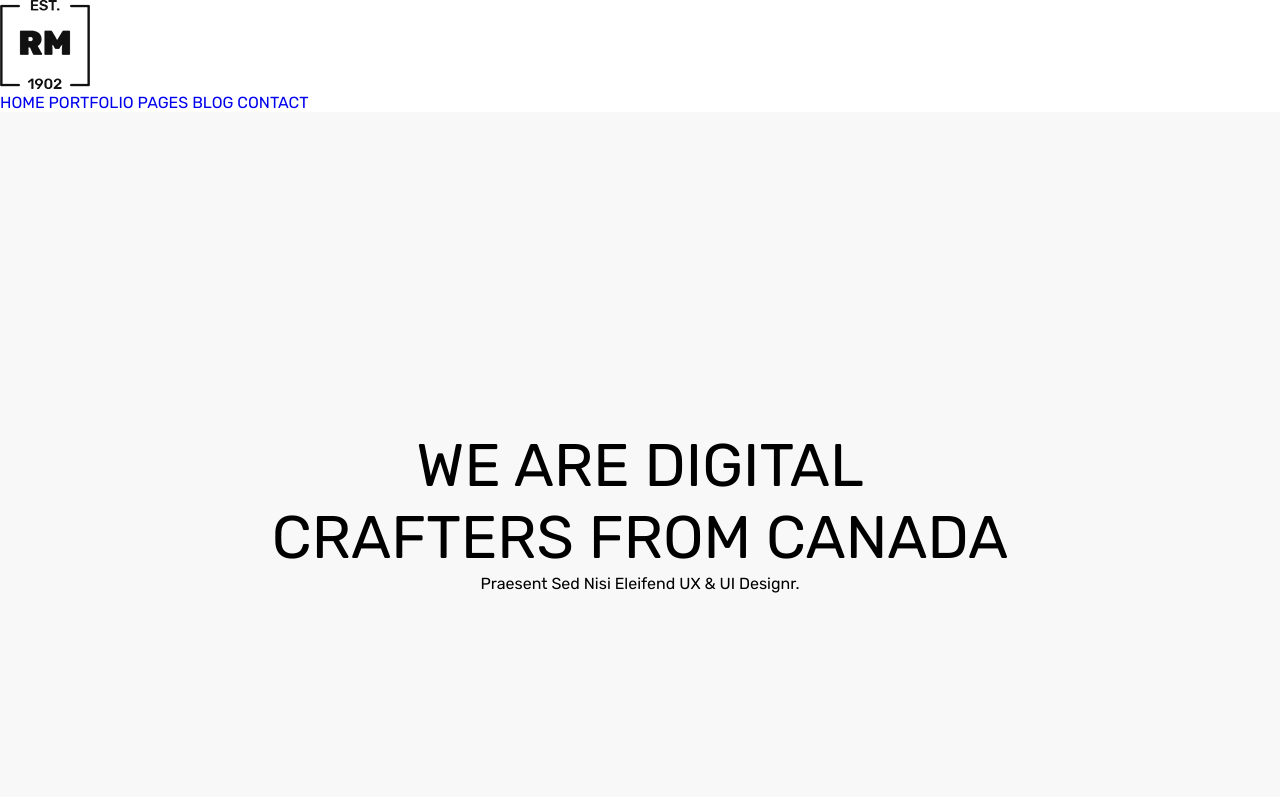
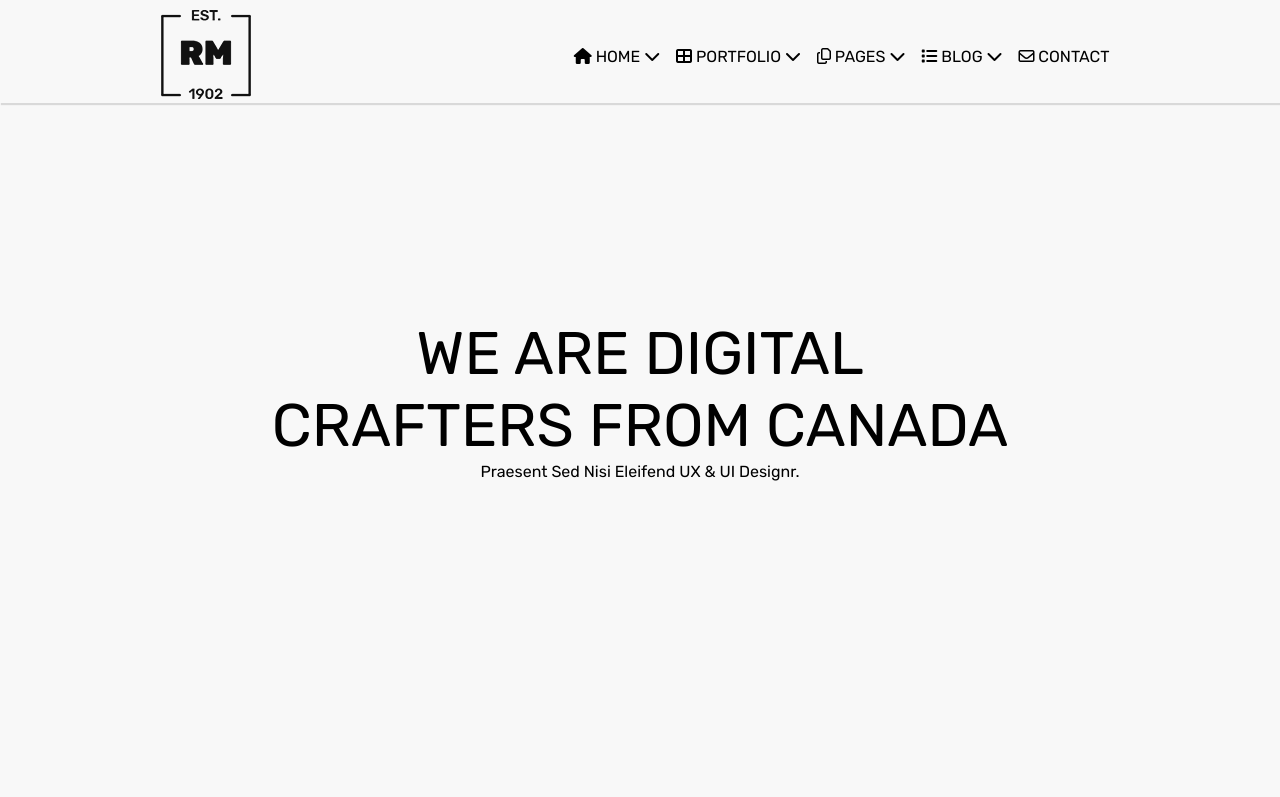
Before and after one commit to escorpion16/proyecto-agencia, a plain HTML site: page index.html in a window 1280 px wide. Shown: the top 797 px of the page. Drawn offline with Linux system fonts and the light colour scheme.

Commit message:
menu de navegacion fixed creado

```diff
--- a/index.html
+++ b/index.html
@@ -3,7 +3,7 @@
 <head>
     <meta charset="UTF-8">
     <meta name="viewport" content="width=device-width, initial-scale=1.0">
-    <title>Document</title>
+    <title>Home Four || RM</title>
     <link rel="stylesheet" href="styles.css">
     <link href="https://fonts.googleapis.com/css2?family=Rubik:wght@300;400;500;700&display=swap" rel="stylesheet">
     <script src="https://kit.fontawesome.com/6423cb9ba2.js" crossorigin="anonymous"></script>
@@ -12,25 +12,33 @@
 <body>
     <!-- MENU -->
     <div id="section-menu">
-
-        <nav class="navbar">
+        <nav class="navbar d-flex align-center">
             <a class="logo-menu">
                 <img src="./logo-black.png" alt="logo">
             </a>
             <ul>
                 <li>
+                    <i class="fas fa-home"></i>
                     <a href="#">HOME</a>
+                    <i class="fas fa-chevron-down"></i>
                 </li>
                 <li>
+                    <i class="fas fa-th-large"></i>
                     <a href="#">PORTFOLIO</a>
+                    <i class="fas fa-chevron-down"></i>
                 </li>
                 <li>
+                    <i class="far fa-copy"></i>
                     <a href="#">PAGES</a>
+                    <i class="fas fa-chevron-down"></i>
                 </li>
                 <li>
+                    <i class="fas fa-list"></i>
                     <a href="#">BLOG</a>
+                    <i class="fas fa-chevron-down"></i>
                 </li>
                 <li>
+                    <i class="far fa-envelope"></i>
                     <a href="#">CONTACT</a>
                 </li>
             </ul>
--- a/styles.css
+++ b/styles.css
@@ -34,15 +34,32 @@ p{
     padding-left: 15px;
 }
 /* SECTION MENU */
-.section-menu{
-    width: 70%;
-
+nav{
+    width: 100%;
+    position: fixed;
+    padding-top: 10px;
+    background-color: #f8f8f8;
+    box-shadow: 1px 2px 1px rgba(0,0,0,.125);
+}
+.navbar{
+    justify-content: space-around;
 }
 .navbar li{
     display: inline-block;
+    padding: 5px 5px 5px 2px;
+    margin-right: 5px;
+}
+    li:hover{
+        background-color: rgba(0,0,0,.10);
+        border-color: rgba(0,0,0,.30);
+    }
+.navbar ul li:hover{
+    border-left: 5px solid rgba(61, 61, 61, 0.4);
 }
 .navbar a{
+    cursor: pointer;
     text-decoration: none;
+    color: #000;
 }
 
 /* SECTION INTRO */
```
